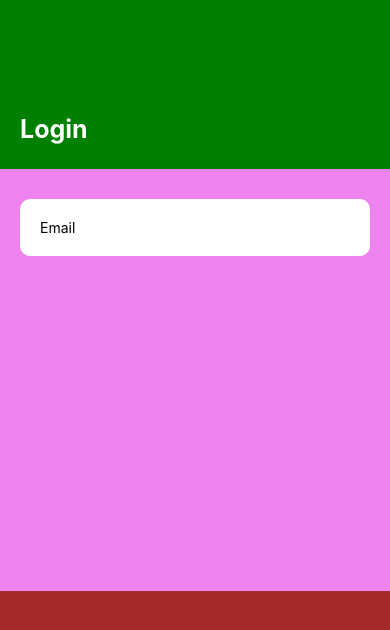
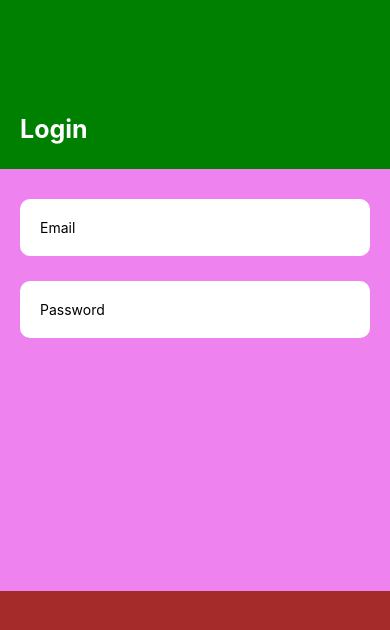
Before and after one commit to Sedinamm/Photography-mobile-app, a React Native app: screen / in a window 390 px wide. Shown: the top 630 px of the page. Built offline with nearby package versions, Linux system fonts and the light colour scheme.

Commit message:
added password

```diff
--- a/Screens/Login.js
+++ b/Screens/Login.js
@@ -26,6 +26,16 @@ const Login = () => {
           </View>
 
           {/* Password */}
+          <View style={{top:5, margin:20,}}>
+            <TextInput
+            placeholder="Password"
+            style={{
+              backgroundColor:"white",
+              padding:20,
+              borderRadius:10,
+              }}
+            />
+          </View>
           </View>
       </View>
       <View style={{flex:3, backgroundColor:"brown"}}></View>
```
